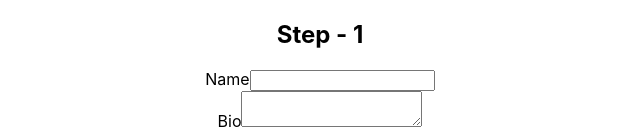
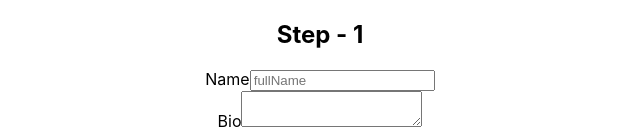
Before and after one commit to Rakib544/React-testing-practice, a React (Create React App) app: page / in a window 1280 px wide. Shown: the part 122-253 px from the top of the page, without its empty margins (320-960 px from the left). Built offline with nearby package versions, Linux system fonts and the light colour scheme.

Commit message:
learn about getByPlaceholderText query method

```diff
--- a/src/components/from/form.tsx
+++ b/src/components/from/form.tsx
@@ -6,7 +6,7 @@
       <form>
         <div>
           <label htmlFor="name">Name</label>
-          <input type="text" id="name" />
+          <input type="text" id="name" placeholder="fullName" />
         </div>
         <div>
           <label htmlFor="bio">Bio</label>
```
Also changed, not shown: 1 other file (tests, documents, lock files or other folders).
